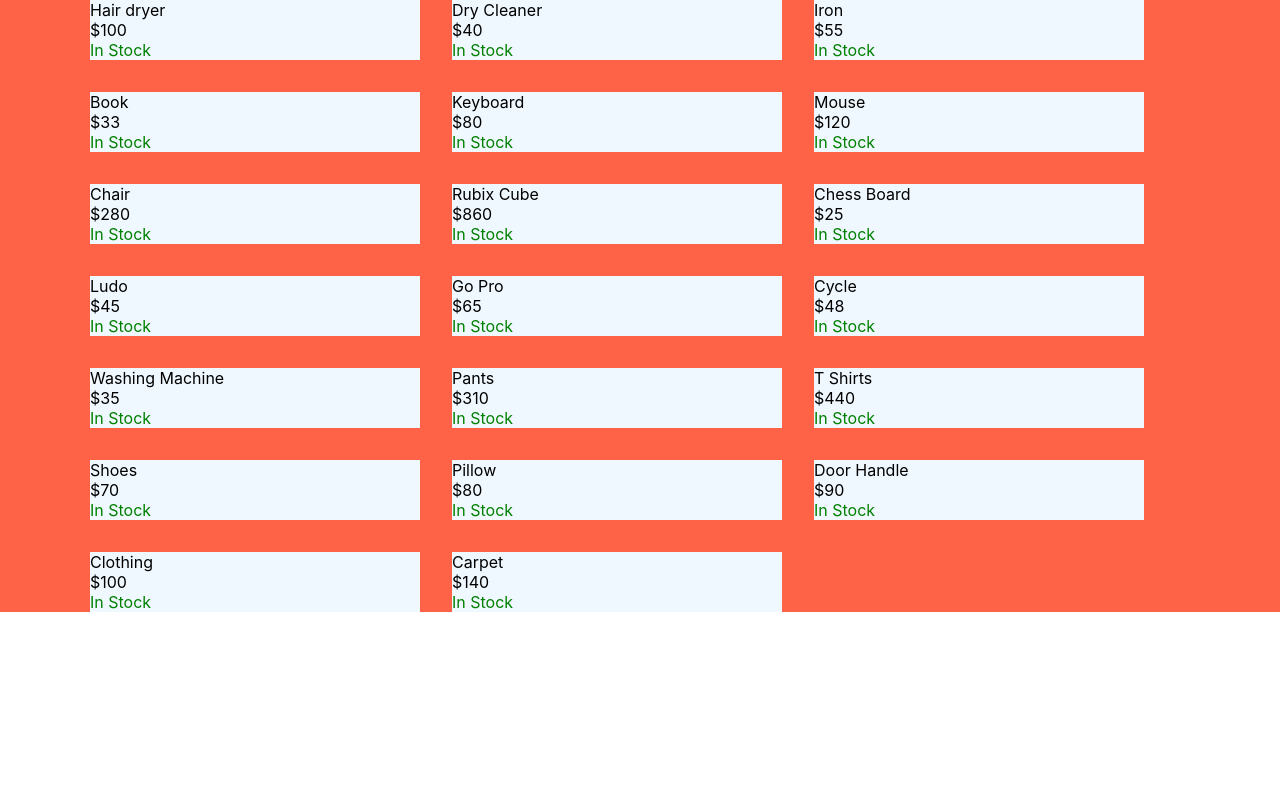
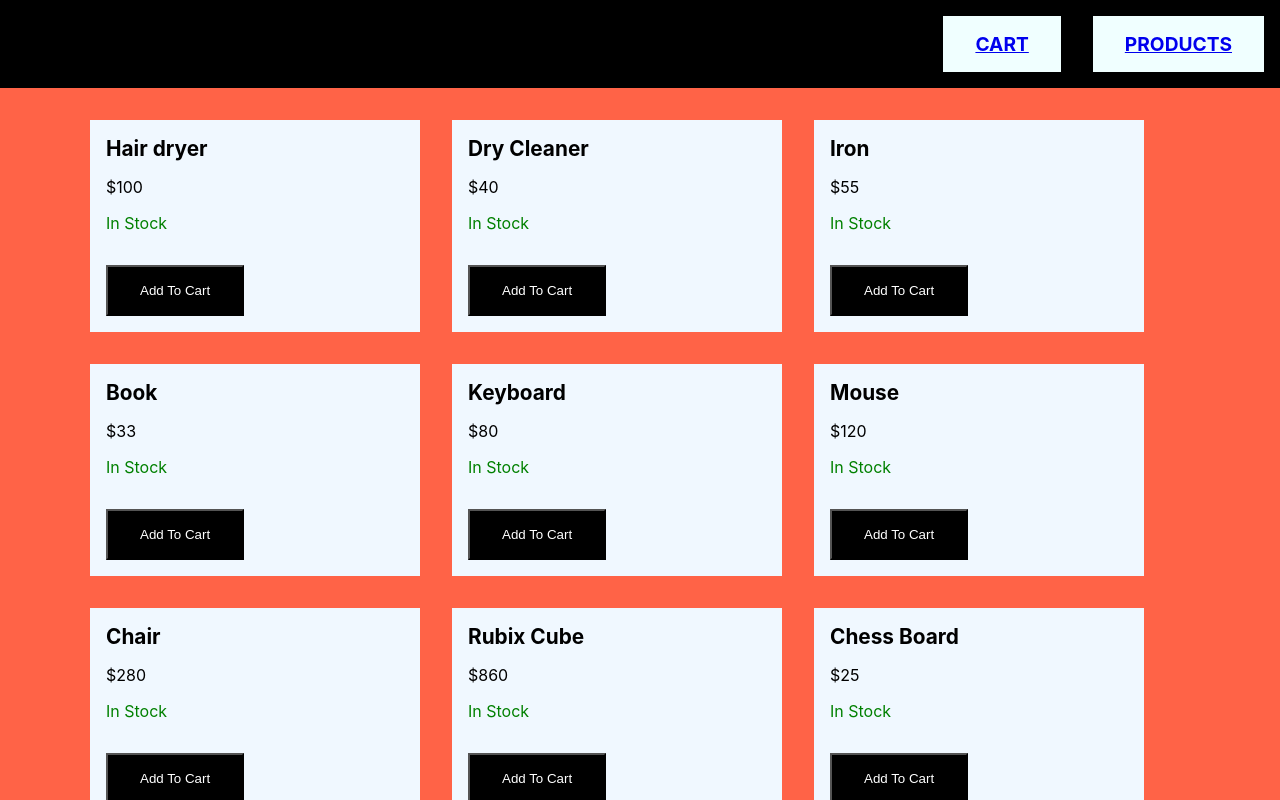
Before and after one commit to Uzairsaleemkhan/Cart, a React (Create React App) app: page /products in a window 1280 px wide. Shown: the top 800 px of the page. Built offline with nearby package versions, Linux system fonts and the light colour scheme.

Commit message:
product page design completed

```diff
--- a/src/App.js
+++ b/src/App.js
@@ -3,7 +3,7 @@ import Cart from "./components/Cart/Cart";
 import { useState } from "react";
 import Products from "./pages/Products/Products";
 import {BrowserRouter,Routes,Route} from "react-router-dom"
-
+import Navbar from "./components/Navbar/Navbar";
 const productsData=[
   {id:"0",content:"Hair dryer",price:100,stock:3},
   {id:"1",content:"Dry Cleaner",price:40,stock:6},
@@ -32,10 +32,11 @@ function App() {
   const [products, setProducts]= useState(productsData)
 
   return (
+<>
 
     <div className={styles.app}>
-
 <BrowserRouter>
+  <Navbar/>
 <Routes>
 <Route path="/products" exact element={
     <Products products={products} />
@@ -49,6 +50,7 @@ function App() {
 </BrowserRouter>
     </div>
 
+</>
   );
 }
 
--- /dev/null
+++ b/src/components/Navbar/Navbar.jsx
@@ -0,0 +1,17 @@
+import { NavLink } from "react-router-dom"
+import styles from "./Navbar.module.css"
+export default function Navbar(){
+
+
+
+    return(
+
+        <div className={styles.navbar}>
+
+            <NavLink className={styles.item} to="/cart">CART</NavLink>
+            <NavLink className={styles.item} to="/products">PRODUCTS</NavLink>
+
+        </div>
+    )
+
+}
--- /dev/null
+++ b/src/components/Navbar/Navbar.module.css
@@ -0,0 +1,16 @@
+.navbar{
+    padding: 1rem
+    ;
+    background-color: black;
+    width: 100%;
+    display: flex;
+    justify-content: flex-end;
+    gap: 2rem;
+}
+
+.item{
+    padding: 1rem 2rem;
+    background-color: azure;
+    font-size: 1.2rem;
+    font-weight: bold;
+}
--- a/src/components/Product/Product.jsx
+++ b/src/components/Product/Product.jsx
@@ -13,6 +13,7 @@ export default function Product ({product}){
                             <div className={styles.stock} style={product.stock>0?{color:"green"}:{color:"red"}}>{
                                 product.stock>0?"In Stock":"Out of Stock"
                             }</div>
+                            <button className={styles.button}>Add To Cart</button>
         </>
     )
 }
--- a/src/components/Product/Product.module.css
+++ b/src/components/Product/Product.module.css
@@ -0,0 +1,17 @@
+.button{
+    padding: 1rem 2rem;
+    margin: 1rem;
+    color: white;
+    background-color: black;
+}
+.stock{
+    margin:1rem
+}
+.price{
+    margin:1rem;
+}
+.content{
+    font-size: 1.3rem;
+    margin: 1rem;
+    font-weight: bold;
+}
--- a/src/pages/Products/Products.module.css
+++ b/src/pages/Products/Products.module.css
@@ -2,6 +2,7 @@
 background-color: tomato;
 margin: 0;
 padding: 0;
+padding: 2rem 0;
 box-sizing: border-box;
 }
 
```
